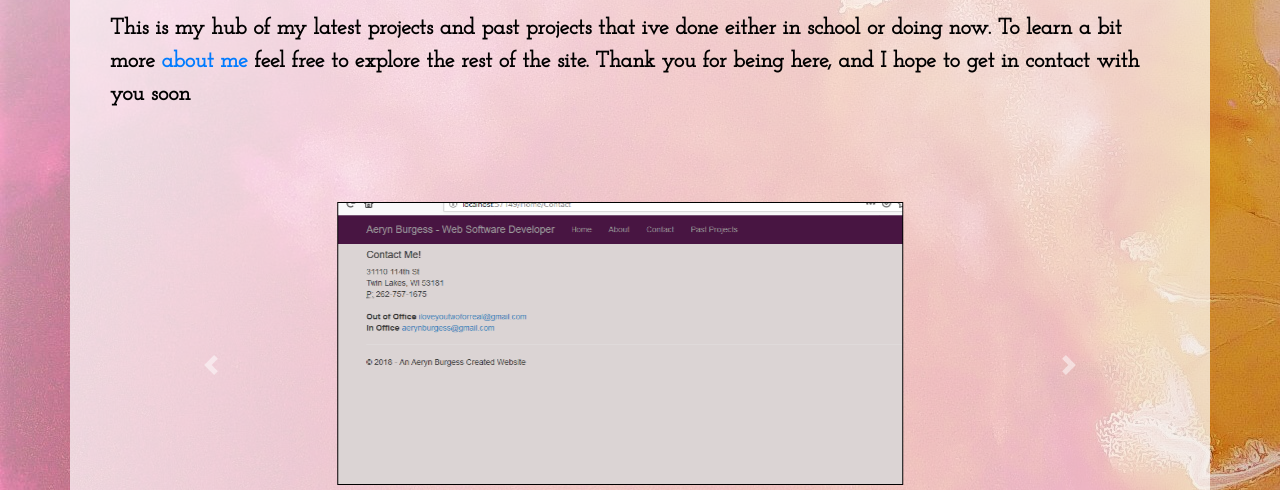
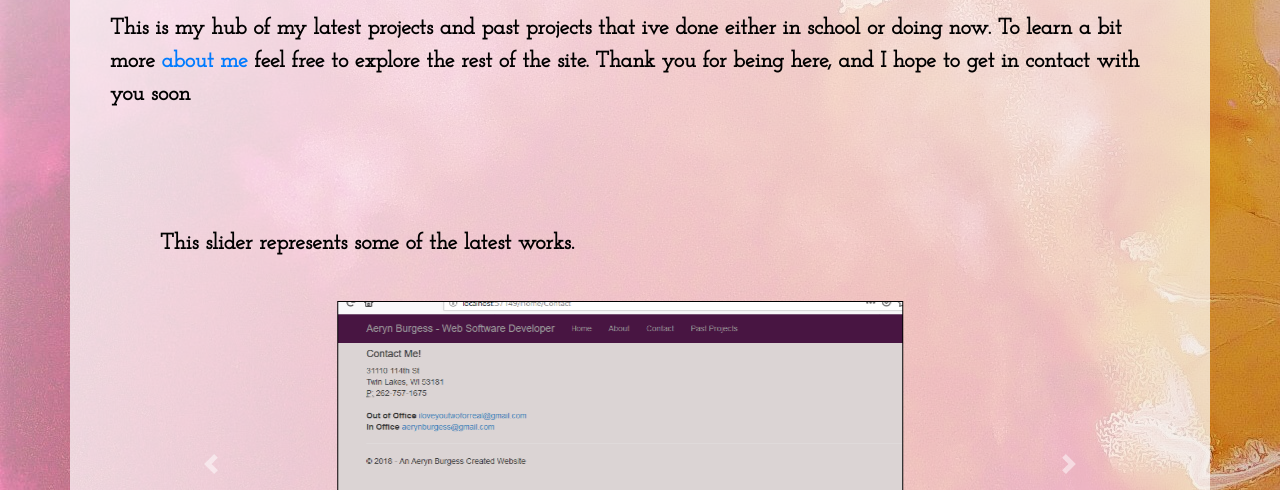
Before and after one commit to burgeaer/portfolio, a plain HTML site: page index.html in a window 1280 px wide. Shown: the part 310-800 px from the top of the page. Drawn offline with nearby package versions, Linux system fonts and the light colour scheme.

Commit message:
Update index.html
added a p tag above the slider

```diff
--- a/index.html
+++ b/index.html
@@ -30,6 +30,7 @@
       <h2 class="mx-auto d-flex justify-content-center">Welcome To My Portfolio</h2>
       <p>This is my hub of my latest projects and past projects that ive done either in school or doing now. To learn a bit more <a href="about.html">about me</a> feel free to explore the rest of the site. Thank you for being here, and I hope to get in contact with you soon</p>
       <div class="container slider">
+        <p>This slider represents some of the latest works.</p>
     <div class="row">
         <div class="col-md-12">
             <div id="custCarousel" class="carousel slide" data-ride="carousel" align="center">
```
